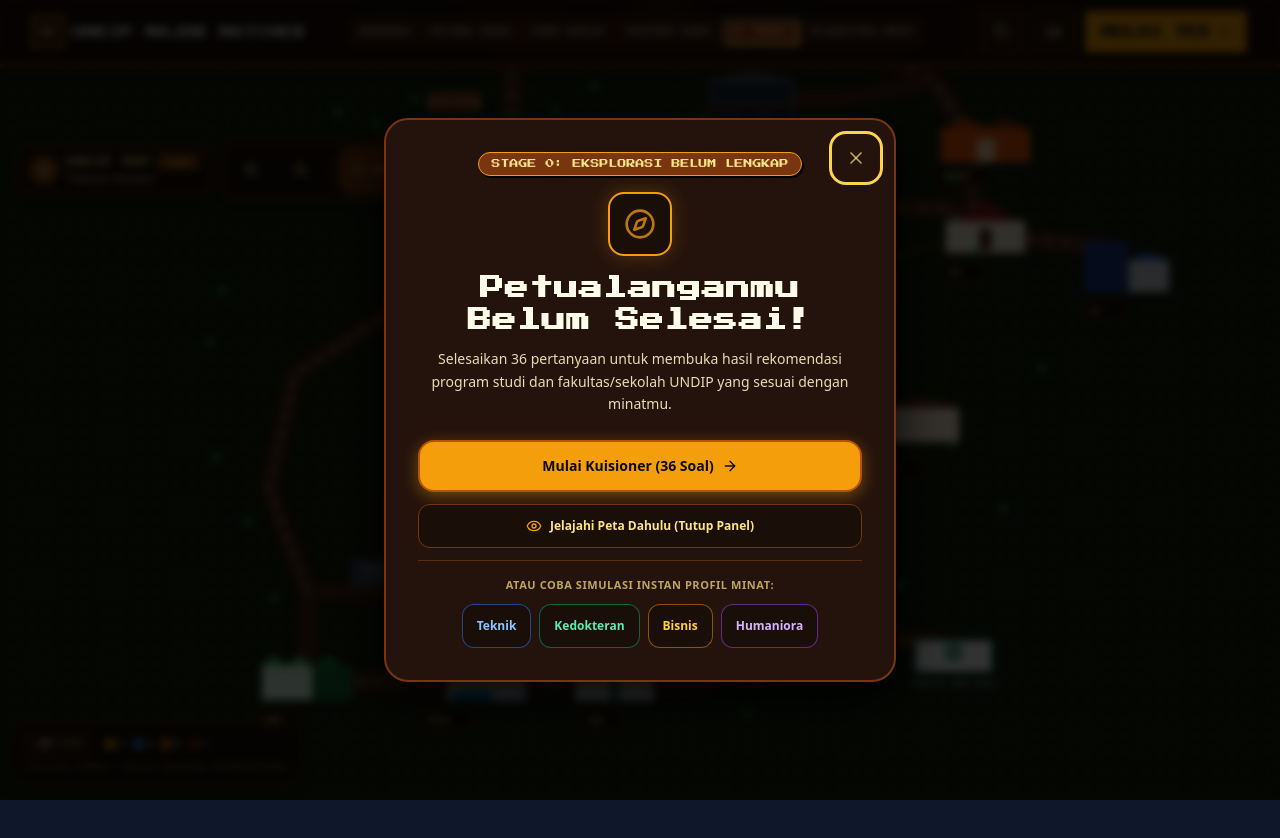
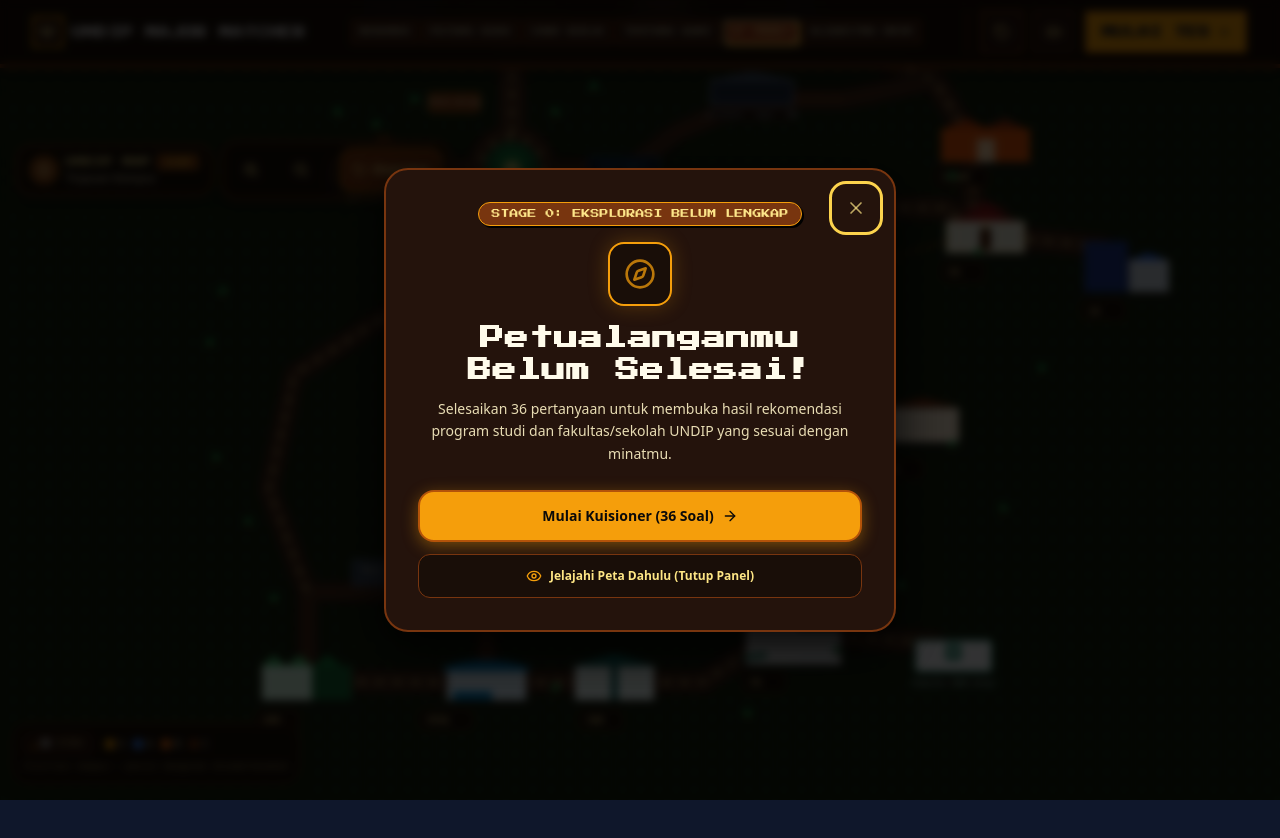
Before and after one commit to kaiynan/undip-major-tracker, a Next.js app: page /results in a window 1280 px wide. Shown: the top 838 px of the page. Built offline with nearby package versions, Linux system fonts and the light colour scheme.

Commit message:
refactor(modals): remove instant profile simulation block and unused handlers (Section 7)

```diff
--- a/src/app/results/page.tsx
+++ b/src/app/results/page.tsx
@@ -53,7 +53,6 @@ export default function ResultsPage() {
     toggleComparison,
     clearComparison,
     getScoreForProgram,
-    loadSampleProfile,
   } = useQuestionnaire();
 
   // Active view tab: Output 1 (all majors) vs Output 2 (faculties)
@@ -187,7 +186,6 @@ export default function ResultsPage() {
           onClose={() => setIsIncompleteModalOpen(false)}
           answeredCount={answeredCount}
           totalQuestions={totalQuestions}
-          onLoadSampleProfile={loadSampleProfile}
         />
 
         {/* Minimized floating pill when pop-up is dismissed to explore map */}
--- a/src/components/modals/IncompleteQuestionnaireModal.tsx
+++ b/src/components/modals/IncompleteQuestionnaireModal.tsx
@@ -10,7 +10,6 @@ interface IncompleteQuestionnaireModalProps {
   onClose: () => void;
   answeredCount: number;
   totalQuestions: number;
-  onLoadSampleProfile?: (category: 'engineering' | 'medical' | 'business' | 'humanities') => void;
 }
 
 /**
@@ -22,7 +21,6 @@ interface IncompleteQuestionnaireModalProps {
  * - Description adapts depending on whether respondent has started or has 0 answers.
  * - Primary Button: "Mulai Kuisioner" or "Lanjutkan Kuisioner (X/36 Soal)".
  * - Secondary Button: "Jelajahi Peta Dahulu (Tutup Panel)" to explore the full-screen campus map.
- * - Instant profile simulation triggers.
  * - Zero fabricated scores or ranking cards.
  */
 export function IncompleteQuestionnaireModal({
@@ -30,7 +28,6 @@ export function IncompleteQuestionnaireModal({
   onClose,
   answeredCount,
   totalQuestions,
-  onLoadSampleProfile,
 }: IncompleteQuestionnaireModalProps) {
   const hasStarted = answeredCount > 0;
 
@@ -107,45 +104,6 @@ export function IncompleteQuestionnaireModal({
           <Eye className="w-4 h-4 text-[#F59E0B]" />
           <span>Jelajahi Peta Dahulu (Tutup Panel)</span>
         </button>
-
-        {/* Instant Sample Profile Simulators */}
-        {onLoadSampleProfile && (
-          <div className="pt-4 border-t border-[#78350F]/70">
-            <span className="text-[11px] font-bold text-amber-200/70 uppercase tracking-wider block mb-2.5">
-              Atau Coba Simulasi Instan Profil Minat:
-            </span>
-            <div className="flex flex-wrap justify-center gap-2">
-              <button
-                onClick={() => onLoadSampleProfile('engineering')}
-                aria-label="Coba profil minat teknik"
-                className="px-3.5 py-2 text-xs font-bold bg-[#190E08] text-blue-300 rounded-xl border border-blue-500/50 hover:bg-blue-950/60 transition-colors cursor-pointer min-h-[44px] flex items-center"
-              >
-                Teknik
-              </button>
-              <button
-                onClick={() => onLoadSampleProfile('medical')}
-                aria-label="Coba profil minat kedokteran"
-                className="px-3.5 py-2 text-xs font-bold bg-[#190E08] text-emerald-300 rounded-xl border border-emerald-500/50 hover:bg-emerald-950/60 transition-colors cursor-pointer min-h-[44px] flex items-center"
-              >
-                Kedokteran
-              </button>
-              <button
-                onClick={() => onLoadSampleProfile('business')}
-                aria-label="Coba profil minat bisnis"
-                className="px-3.5 py-2 text-xs font-bold bg-[#190E08] text-amber-300 rounded-xl border border-amber-500/50 hover:bg-amber-950/60 transition-colors cursor-pointer min-h-[44px] flex items-center"
-              >
-                Bisnis
-              </button>
-              <button
-                onClick={() => onLoadSampleProfile('humanities')}
-                aria-label="Coba profil minat humaniora"
-                className="px-3.5 py-2 text-xs font-bold bg-[#190E08] text-purple-300 rounded-xl border border-purple-500/50 hover:bg-purple-950/60 transition-colors cursor-pointer min-h-[44px] flex items-center"
-              >
-                Humaniora
-              </button>
-            </div>
-          </div>
-        )}
       </div>
     </Modal>
   );
--- a/src/contexts/QuestionnaireContext.tsx
+++ b/src/contexts/QuestionnaireContext.tsx
@@ -22,7 +22,6 @@ interface QuestionnaireContextType {
   answers: UserAnswers;
   setAnswer: (questionId: number, value: number) => void;
   resetAnswers: () => void;
-  loadSampleProfile: (type: 'engineering' | 'medical' | 'business' | 'humanities' | 'marine') => void;
   answeredCount: number;
   totalQuestions: number;
   progressPercentage: number;
@@ -238,58 +237,12 @@ export function QuestionnaireProvider({ children }: { children: ReactNode }) {
     return programScores.find((p) => p.programId === programId);
   };
 
-  const loadSampleProfile = (type: 'engineering' | 'medical' | 'business' | 'humanities' | 'marine') => {
-    const sample: UserAnswers = {};
-
-    questions.forEach((q) => {
-      let score = 3; // neutral default
-      if (type === 'engineering') {
-        if (q.subdimension === 'R' || q.subdimension === 'I') score = 5;
-        else if (q.subdimension === 'D1' || q.subdimension === 'D5') score = 5;
-        else if (q.subdimension === 'D4') score = 4;
-        else if (q.subdimension === 'analytical' || q.subdimension === 'experimental' || q.subdimension === 'design') score = 5;
-        else if (q.subdimension === 'lab_engineering' || q.subdimension === 'computation') score = 5;
-        else score = 2;
-      } else if (type === 'medical') {
-        if (q.subdimension === 'I' || q.subdimension === 'S') score = 5;
-        else if (q.subdimension === 'D3') score = 5;
-        else if (q.subdimension === 'D2') score = 4;
-        else if (q.subdimension === 'human' || q.subdimension === 'experimental' || q.subdimension === 'research') score = 5;
-        else if (q.subdimension === 'health_clinical') score = 5;
-        else score = 2;
-      } else if (type === 'business') {
-        if (q.subdimension === 'E' || q.subdimension === 'C') score = 5;
-        else if (q.subdimension === 'D6') score = 5;
-        else if (q.subdimension === 'D4') score = 4;
-        else if (q.subdimension === 'business' || q.subdimension === 'communication') score = 5;
-        else if (q.subdimension === 'business_finance') score = 5;
-        else score = 2;
-      } else if (type === 'humanities') {
-        if (q.subdimension === 'A' || q.subdimension === 'S') score = 5;
-        else if (q.subdimension === 'D12' || q.subdimension === 'D8') score = 5;
-        else if (q.subdimension === 'communication' || q.subdimension === 'human' || q.subdimension === 'research') score = 5;
-        else if (q.subdimension === 'creative_cultural' || q.subdimension === 'social_research') score = 5;
-        else score = 2;
-      } else if (type === 'marine') {
-        if (q.subdimension === 'R' || q.subdimension === 'I') score = 5;
-        else if (q.subdimension === 'D11' || q.subdimension === 'D2') score = 5;
-        else if (q.subdimension === 'field' || q.subdimension === 'experimental') score = 5;
-        else if (q.subdimension === 'env_marine') score = 5;
-        else score = 2;
-      }
-      sample[q.id] = score;
-    });
-
-    setAnswers(sample);
-  };
-
   return (
     <QuestionnaireContext.Provider
       value={{
         answers,
         setAnswer,
         resetAnswers,
-        loadSampleProfile,
         answeredCount,
         totalQuestions,
         progressPercentage,
```
